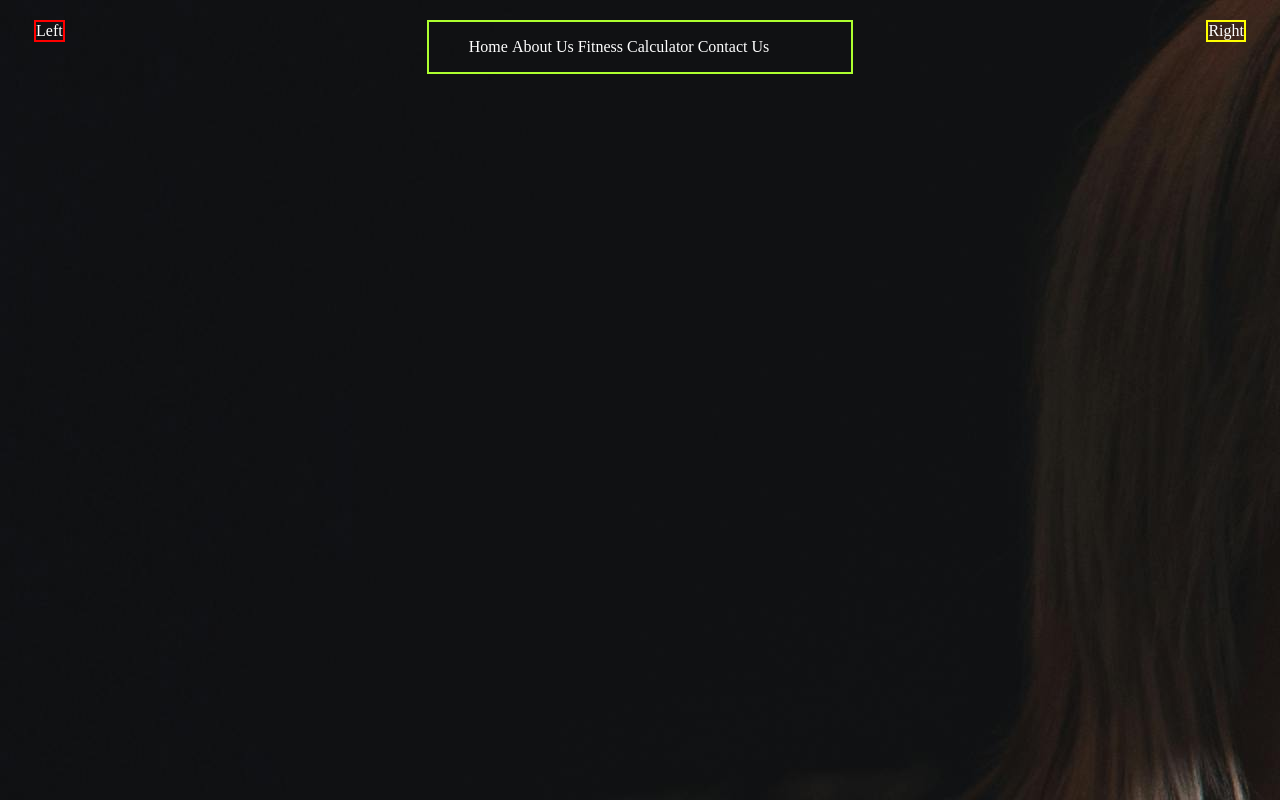
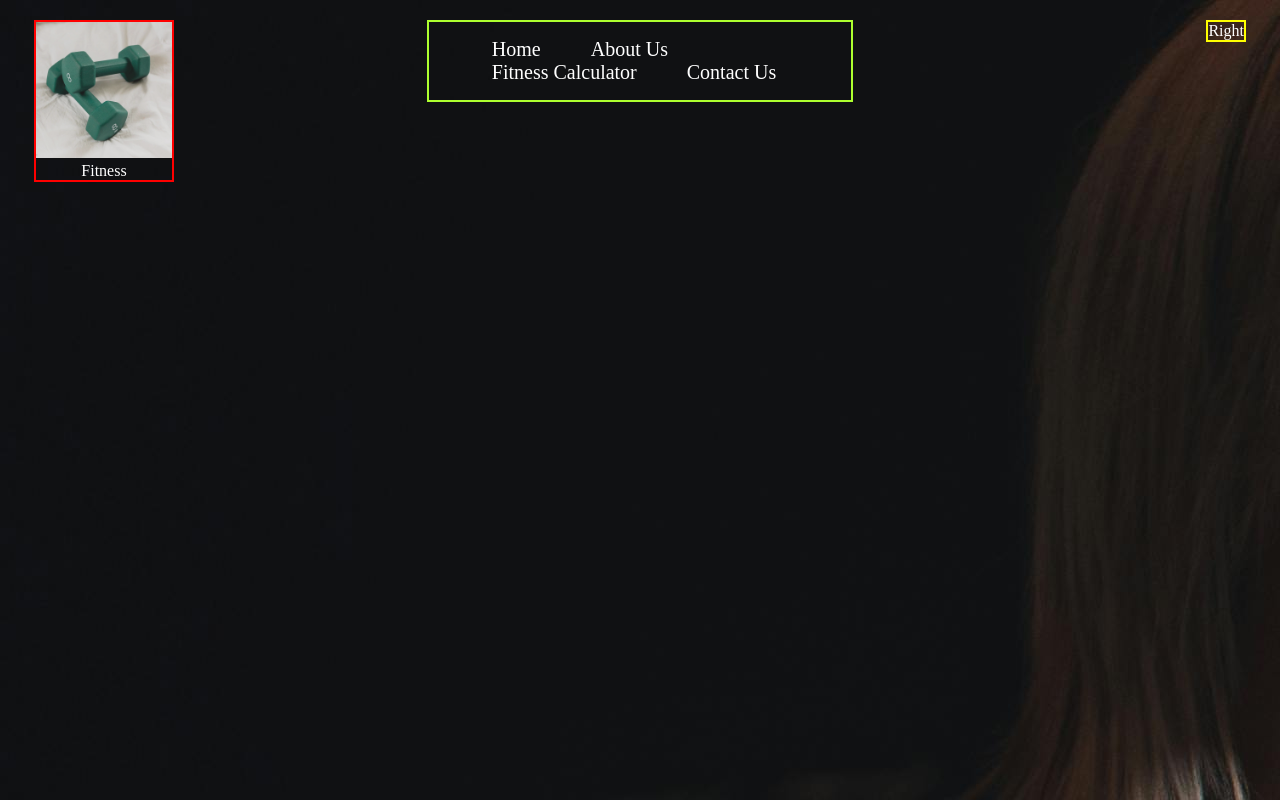
Before and after one commit to dharmenderchoudhary99/Fitness-Website, a plain HTML site: page index.html in a window 1280 px wide. Drawn offline with Linux system fonts and the light colour scheme.

Commit message:
Website logo and text format

```diff
--- a/index.html
+++ b/index.html
@@ -21,6 +21,14 @@
         left: 34px;
         top: 20px;
     }
+    .left img{
+        width: 136px;
+        filter: invert(10%);
+
+    }
+    .left div{
+        text-align: center;
+    }
 
     .mid{
         display: block;
@@ -42,24 +50,31 @@
 
     .navbar li{
         display: inline-block;
+        font-size: 20px;
 
     }
     .navbar li a{
         color: white;
         text-decoration: none;
+        padding: 34px 23px;
+    }
+    .navbar li a:hover,.navbar l1 a.active{
+        text-decoration: underline;
+        color: grey;
     }
 </style>
 <body>
     <header class="header">
         <!-- left box for logo  -->
         <div class="left">
-              Left
+              <img src="Img/dumbells.jpg" alt="">
+              <div>Fitness</div>
         </div>
 
         <!-- mid for navbar  -->
         <div class="mid">
             <ul class="navbar">
-                <li><a href="#">Home</a></li>
+                <li><a href="#" class="active">Home</a></li>
                 <li><a href="#">About Us</a></li>
                 <li><a href="#">Fitness Calculator</a></li>
                 <li><a href="#">Contact Us</a></li>
```
